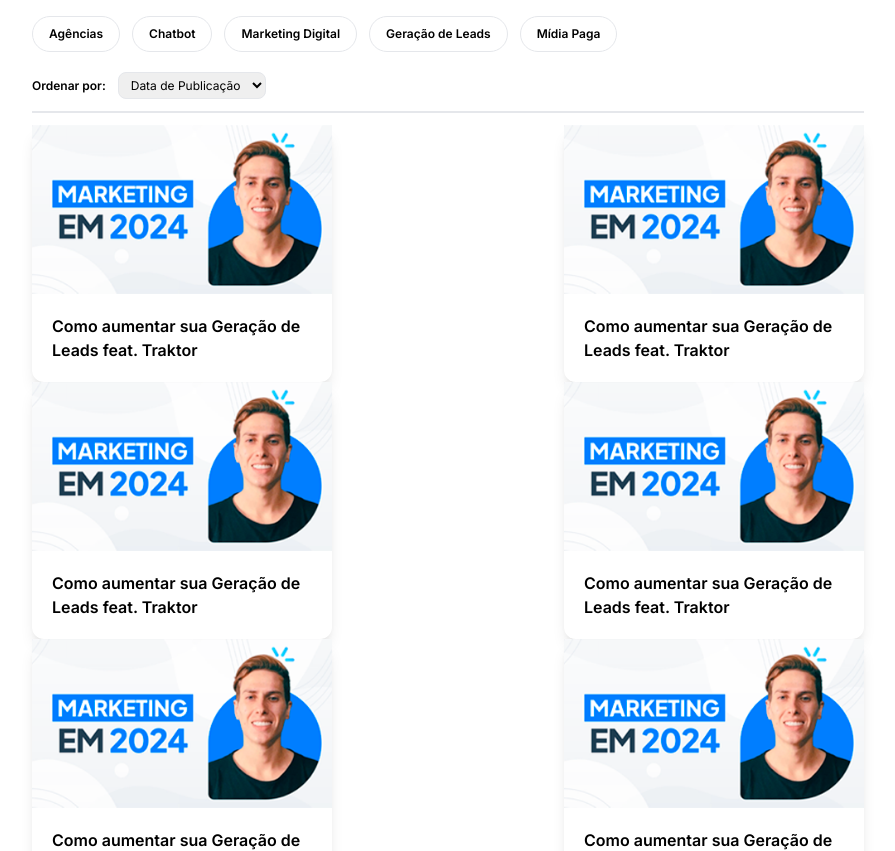
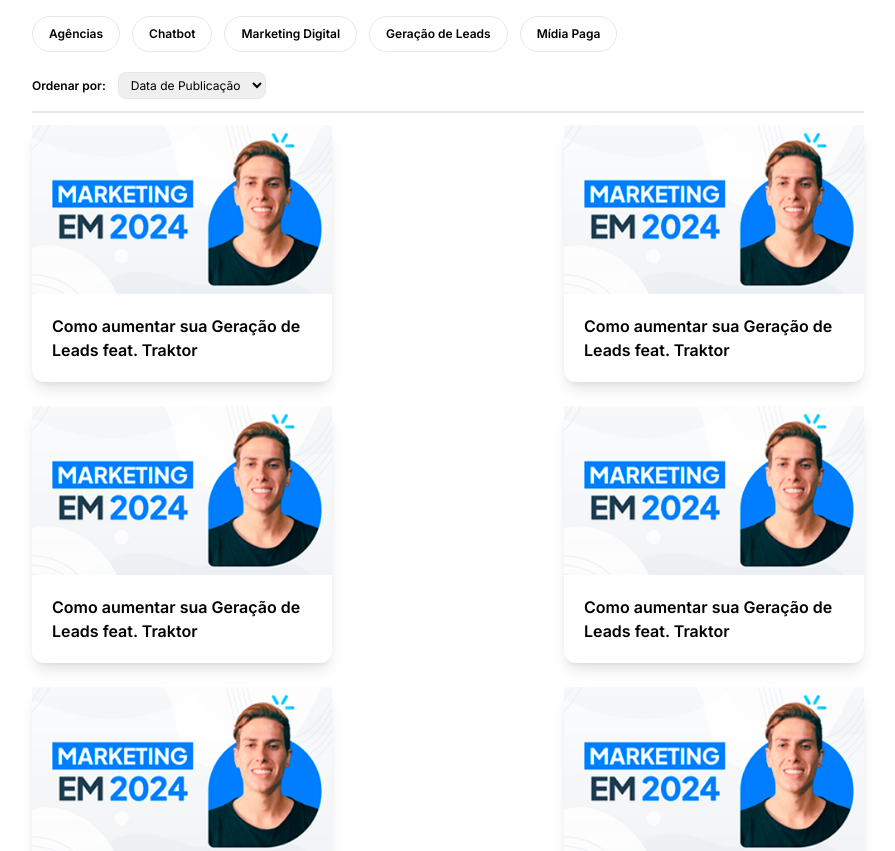
Before and after one commit to talescarneiro/leadster-app, a Next.js app: page / in a window 1280 px wide. Shown: the part 520-1371 px from the top of the page, without its empty margins (192-1087 px from the left). Built offline with nearby package versions, Linux system fonts and the light colour scheme.

Commit message:
fixed gap container

```diff
--- a/app/components/content/CardsContent.tsx
+++ b/app/components/content/CardsContent.tsx
@@ -16,7 +16,7 @@
 const CardsContent: React.FC<CardsContentProps> = ({ currentCards }) => {
     return (
         <div className='flex flex-col items-center justify-center'>
-            <div className='flex flex-wrap justify-between'>
+            <div className='flex flex-wrap justify-between gap-y-6'>
                 {currentCards.map((card: any) => (
                     <div key={card.title} className='flex flex-col shadow-lg rounded-xl w-[300px]'>
                         <div className='object-cover'>
```
